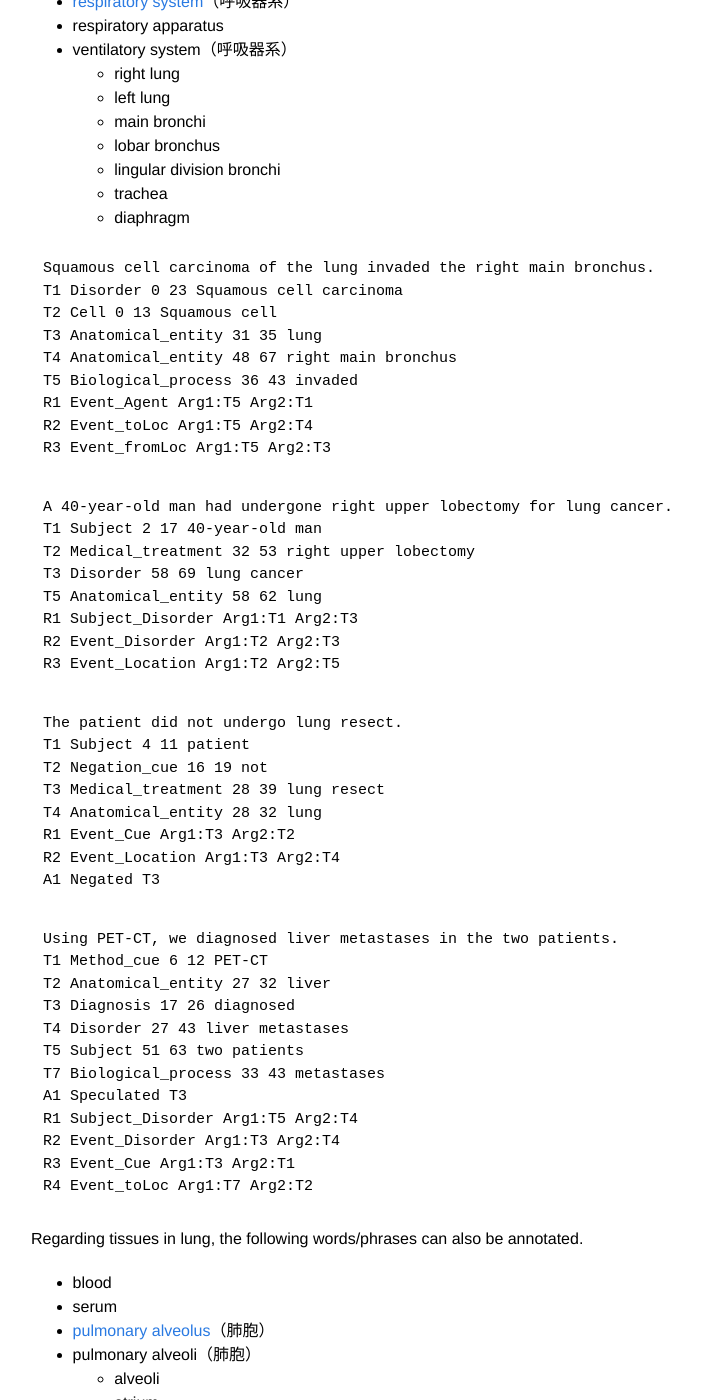
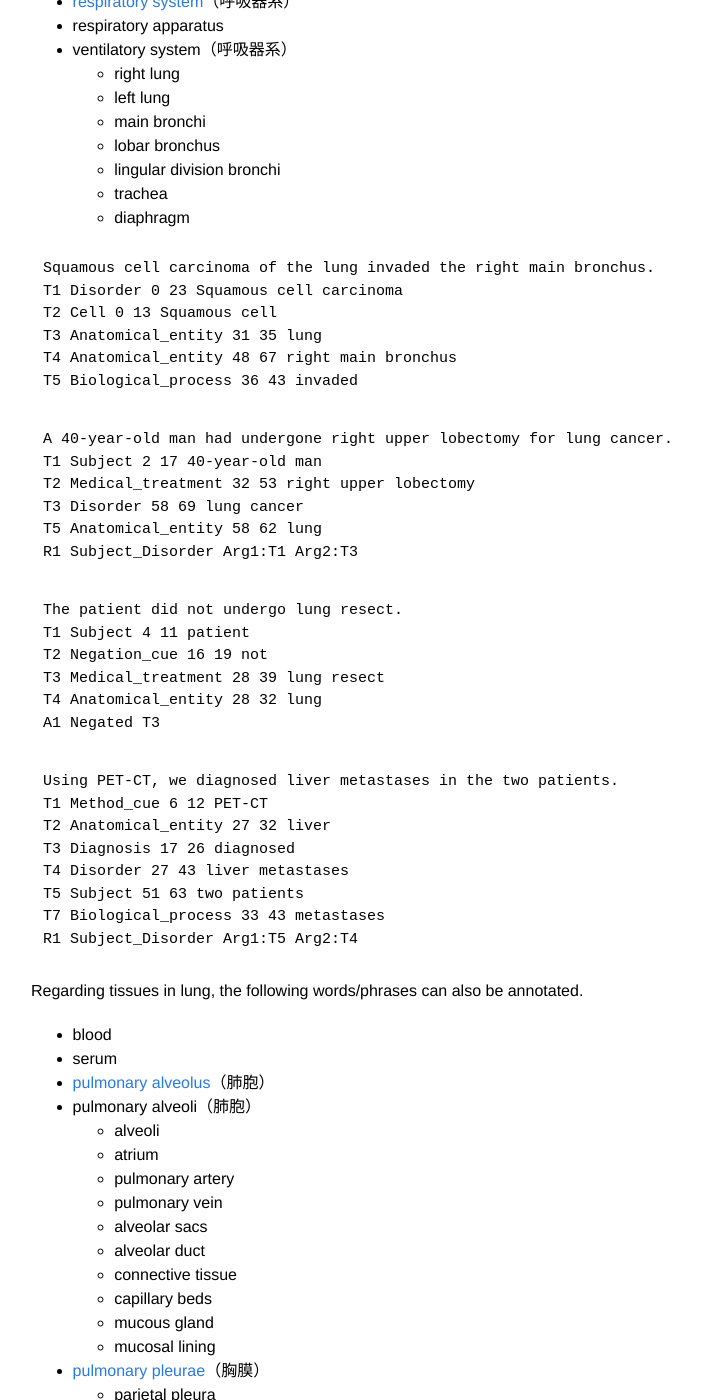
Before and after one commit to ezcatdb/clinicalcorpus-guidelines, a Jekyll site: the page built from _entity/Anatomical_entity.md, in a window 1280 px wide and 1400 px high, scrolled down 574 px. Shown: the whole window, without its empty margins (209-910 px from the left). Built offline with Jekyll 4.4.1, drawn with Linux system fonts in a browser that asks for light colours.

Commit message:
Correction of _entity/Anatomical_entity.md

```diff
--- a/_entity/Anatomical_entity.md
+++ b/_entity/Anatomical_entity.md
@@ -37,6 +37,7 @@ Regarding the organ, such as lung, the following words/phrases can also be annot
   - trachea
   - diaphragm
 
+
 ~~~ ann
 Squamous cell carcinoma of the lung invaded the right main bronchus.
 T1 Disorder 0 23 Squamous cell carcinoma
@@ -44,9 +45,6 @@ T2 Cell 0 13 Squamous cell
 T3 Anatomical_entity 31 35 lung
 T4 Anatomical_entity 48 67 right main bronchus
 T5 Biological_process 36 43 invaded
-R1 Event_Agent Arg1:T5 Arg2:T1
-R2 Event_toLoc Arg1:T5 Arg2:T4
-R3 Event_fromLoc Arg1:T5 Arg2:T3
 ~~~
 ~~~ ann
 A 40-year-old man had undergone right upper lobectomy for lung cancer.
@@ -55,8 +53,6 @@ T2 Medical_treatment 32 53 right upper lobectomy
 T3 Disorder 58 69 lung cancer
 T5 Anatomical_entity 58 62 lung
 R1 Subject_Disorder Arg1:T1 Arg2:T3
-R2 Event_Disorder Arg1:T2 Arg2:T3
-R3 Event_Location Arg1:T2 Arg2:T5
 ~~~
 ~~~ ann
 The patient did not undergo lung resect.
@@ -64,8 +60,6 @@ T1 Subject 4 11 patient
 T2 Negation_cue 16 19 not
 T3 Medical_treatment 28 39 lung resect
 T4 Anatomical_entity 28 32 lung
-R1 Event_Cue Arg1:T3 Arg2:T2
-R2 Event_Location Arg1:T3 Arg2:T4
 A1 Negated T3
 ~~~
 ~~~ ann
@@ -76,11 +70,7 @@ T3 Diagnosis 17 26 diagnosed
 T4 Disorder 27 43 liver metastases
 T5 Subject 51 63 two patients
 T7 Biological_process 33 43 metastases
-A1 Speculated T3
 R1 Subject_Disorder Arg1:T5 Arg2:T4
-R2 Event_Disorder Arg1:T3 Arg2:T4
-R3 Event_Cue Arg1:T3 Arg2:T1
-R4 Event_toLoc Arg1:T7 Arg2:T2
 ~~~
 
 Regarding tissues in lung, the following words/phrases can also be annotated.
```
